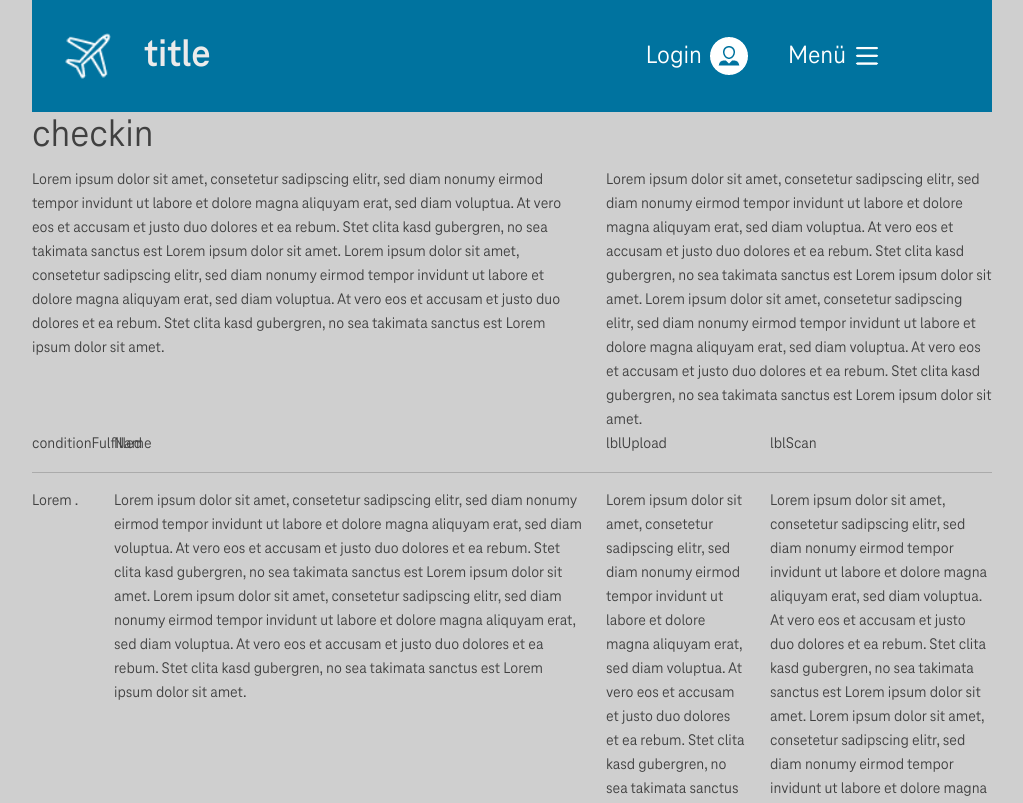
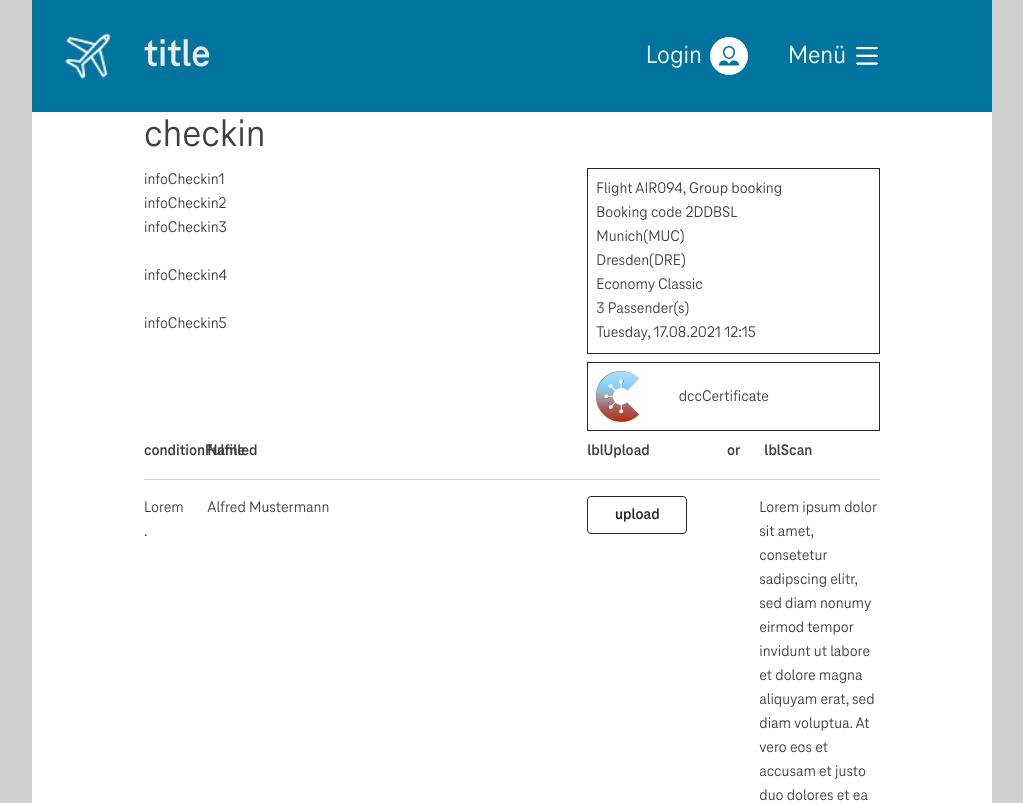
Before and after one commit to eu-digital-green-certificates/dgca-booking-demo-frontend, a React (Create React App) app: page /checkin in a window 1280 px wide. Shown: the top 803 px of the page, without its empty margins (128-1151 px from the left). Built offline with nearby package versions, Linux system fonts and the light colour scheme.

Commit message:
revised checkin page

```diff
--- a/src/assets/SCSS/custom.scss
+++ b/src/assets/SCSS/custom.scss
@@ -275,6 +275,22 @@ $container-max-widths: (
   }
 }
 
+.upload-botton {
+    background: transparent;
+    color: #262626;
+    width: 100px;
+    border: 1px solid #262626;
+    font-weight: bold;
+    &:focus, &:hover, &:visited, &:active{
+      background: transparent;
+      color: #262626;
+      width: 100px;
+      border: 1px solid #262626;
+      font-weight: bold;
+
+    }
+  }
+
 .modal-header {
     display: flex;
     flex-direction: row;
@@ -300,3 +316,46 @@ $container-max-widths: (
     display: flex;
     justify-content: flex-start;
 }
+
+.bold {
+    font-weight: bold;
+}
+
+.padding-checkin {
+    padding: 0.5rem;
+}
+
+.flight-information {
+    display: flex;
+    border: 1px solid #262626;
+
+    .logo {
+        background-image: url("../images/logo_c19.png") !important;
+        background-repeat: no-repeat;
+        width: 43px;
+        height: 51px;
+        padding-right: 30%;
+    }
+}
+
+.wrapper-flight-information {
+    display: flex;
+    flex-flow: column;
+    justify-content: space-between;
+    padding:0%;
+    height: 100%;
+}
+
+.text-vertical-center {
+    display: inline-flex;
+    align-items: center;
+    height:100%;
+}
+
+.no-grow {
+    flex: 0 1 0 !important;
+}
+
+.shrink-grow {
+    flex: 1 1 0 ! important
+}
--- a/src/components/record-checkin-page.component.tsx
+++ b/src/components/record-checkin-page.component.tsx
@@ -23,7 +23,7 @@ import '../i18n';
 import { useTranslation } from 'react-i18next';
 
 import React from 'react';
-import { Fade, Container, Row, Col } from 'react-bootstrap';
+import { Fade, Container, Row, Col, Button } from 'react-bootstrap';
 import AppContext from '../misc/appContext';
 
 const RecordCheckinPage = (props: any) => {
@@ -41,39 +41,79 @@ const RecordCheckinPage = (props: any) => {
     return (!isInit ? <></> :
         <>
             <Fade appear={true} in={true} >
-                <Container className='p-0'>
+                <Container className='content-container'>
                     <Row>
                         <h1>{t('translation:checkin')}</h1>
                     </Row>
                     <Row>
-                        <Col xs={12} sm={7} lg={7}>Lorem ipsum dolor sit amet, consetetur sadipscing elitr, sed diam nonumy eirmod tempor invidunt ut labore et dolore magna aliquyam erat, sed diam voluptua. At vero eos et accusam et justo duo dolores et ea rebum. Stet clita kasd gubergren, no sea takimata sanctus est Lorem ipsum dolor sit amet. Lorem ipsum dolor sit amet, consetetur sadipscing elitr, sed diam nonumy eirmod tempor invidunt ut labore et dolore magna aliquyam erat, sed diam voluptua. At vero eos et accusam et justo duo dolores et ea rebum. Stet clita kasd gubergren, no sea takimata sanctus est Lorem ipsum dolor sit amet.
+                        <Col xs={12} sm={7} lg={7}>
+                            {t('translation:infoCheckin1')}<br />
+                            {t('translation:infoCheckin2')}<br />
+                            {t('translation:infoCheckin3')}<br /><br />
+                            {t('translation:infoCheckin4')}<br /><br />
+                            {t('translation:infoCheckin5')}
                         </Col>
-                        <Col xs={12} sm={4} lg={5}>Lorem ipsum dolor sit amet, consetetur sadipscing elitr, sed diam nonumy eirmod tempor invidunt ut labore et dolore magna aliquyam erat, sed diam voluptua. At vero eos et accusam et justo duo dolores et ea rebum. Stet clita kasd gubergren, no sea takimata sanctus est Lorem ipsum dolor sit amet. Lorem ipsum dolor sit amet, consetetur sadipscing elitr, sed diam nonumy eirmod tempor invidunt ut labore et dolore magna aliquyam erat, sed diam voluptua. At vero eos et accusam et justo duo dolores et ea rebum. Stet clita kasd gubergren, no sea takimata sanctus est Lorem ipsum dolor sit amet.
+                        <Col xs={12} sm={5} lg={5}>
+                            <Container className="wrapper-flight-information">
+                                <Container className="padding-checkin flight-information mb-2">
+                                    {/* TODO:  */}
+                                    Flight AIR094, Group booking<br />
+                                    Booking code 2DDBSL<br />
+                                    Munich(MUC)<br />
+                                    Dresden(DRE)<br />
+                                    Economy Classic<br />
+                                    3 Passender(s)<br />
+                                    Tuesday, 17.08.2021 12:15
+                                </Container>
+                                <Container className="padding-checkin flight-information mb-2">
+                                    <span className="logo" />
+                                    <span className="text-vertical-center">
+                                        {t('translation:dccCertificate')}
+                                    </span>
+                                </Container>
+                            </Container>
                         </Col>
                     </Row>
-                    <Row>
+                    <Row className="bold">
                         <Col xs={12} sm={1} lg={1}>
-                            {t('translation:conditionFulfilled')}
+                            <span className="text-vertical-center">
+                                {t('translation:conditionFulfilled')}
+                            </span>
                         </Col>
                         <Col xs={12} sm={6} lg={6}>
-                            {t('translation:Name')}
+                            <span className="text-vertical-center">
+                                {t('translation:Name')}
+                            </span>
                         </Col>
-                        <Col xs={12} sm={2} lg={2}>
-                            {t('translation:lblUpload')}
+                        <Col xs={12} sm={2} lg={2} className="shrink-grow">
+                            <span className="text-vertical-center">
+                                {t('translation:lblUpload')}
+                            </span>
                         </Col>
-                        <Col xs={12} sm={3} lg={3}>
-                            {t('translation:lblScan')}
+                        <Col xs={12} sm={1} lg={1} className="no-grow">
+                            <span className="text-vertical-center">
+                                {t('translation:or')}
+                            </span>
+                        </Col>
+                        <Col xs={12} sm={2} lg={2} className="shrink-grow">
+                            <span className="text-vertical-center">
+                                {t('translation:lblScan')}
+                            </span>
                         </Col>
                     </Row>
                     <hr />
                     <Row>
                         <Col xs={12} sm={1} lg={1}>Lorem .
                         </Col>
-                        <Col xs={12} sm={6} lg={6}>Lorem ipsum dolor sit amet, consetetur sadipscing elitr, sed diam nonumy eirmod tempor invidunt ut labore et dolore magna aliquyam erat, sed diam voluptua. At vero eos et accusam et justo duo dolores et ea rebum. Stet clita kasd gubergren, no sea takimata sanctus est Lorem ipsum dolor sit amet. Lorem ipsum dolor sit amet, consetetur sadipscing elitr, sed diam nonumy eirmod tempor invidunt ut labore et dolore magna aliquyam erat, sed diam voluptua. At vero eos et accusam et justo duo dolores et ea rebum. Stet clita kasd gubergren, no sea takimata sanctus est Lorem ipsum dolor sit amet.
+                        <Col xs={12} sm={6} lg={6}>Alfred Mustermann
                         </Col>
-                        <Col xs={12} sm={2} lg={2}>Lorem ipsum dolor sit amet, consetetur sadipscing elitr, sed diam nonumy eirmod tempor invidunt ut labore et dolore magna aliquyam erat, sed diam voluptua. At vero eos et accusam et justo duo dolores et ea rebum. Stet clita kasd gubergren, no sea takimata sanctus est Lorem ipsum dolor sit amet. Lorem ipsum dolor sit amet, consetetur sadipscing elitr, sed diam nonumy eirmod tempor invidunt ut labore et dolore magna aliquyam erat, sed diam voluptua. At vero eos et accusam et justo duo dolores et ea rebum. Stet clita kasd gubergren, no sea takimata sanctus est Lorem ipsum dolor sit amet.
+                        <Col xs={12} sm={2} lg={2} className="shrink-grow"><Button className="upload-botton">{t('translation:upload')}</Button>
                         </Col>
-                        <Col xs={12} sm={3} lg={3}>Lorem ipsum dolor sit amet, consetetur sadipscing elitr, sed diam nonumy eirmod tempor invidunt ut labore et dolore magna aliquyam erat, sed diam voluptua. At vero eos et accusam et justo duo dolores et ea rebum. Stet clita kasd gubergren, no sea takimata sanctus est Lorem ipsum dolor sit amet. Lorem ipsum dolor sit amet, consetetur sadipscing elitr, sed diam nonumy eirmod tempor invidunt ut labore et dolore magna aliquyam erat, sed diam voluptua. At vero eos et accusam et justo duo dolores et ea rebum. Stet clita kasd gubergren, no sea takimata sanctus est Lorem ipsum dolor sit amet.
+                        {/* Attention column for or */}
+                        <Col xs={12} sm={1} lg={1} className="no-grow">
+                            &nbsp;
+                        </Col>
+                        <Col xs={12} sm={2} lg={2} className="shrink-grow">Lorem ipsum dolor sit amet, consetetur sadipscing elitr, sed diam nonumy eirmod tempor invidunt ut labore et dolore magna aliquyam erat, sed diam voluptua. At vero eos et accusam et justo duo dolores et ea rebum. Stet clita kasd gubergren, no sea takimata sanctus est Lorem ipsum dolor sit amet. Lorem ipsum dolor sit amet, consetetur sadipscing elitr, sed diam nonumy eirmod tempor invidunt ut labore et dolore magna aliquyam erat, sed diam voluptua. At vero eos et accusam et justo duo dolores et ea rebum. Stet clita kasd gubergren, no sea takimata sanctus est Lorem ipsum dolor sit amet.
                         </Col>
                     </Row>
                     <hr />
```
Also changed, not shown: src/assets/i18n/en/translation.json (+10 -3 lines), src/assets/images/logo_c19.png (added).
